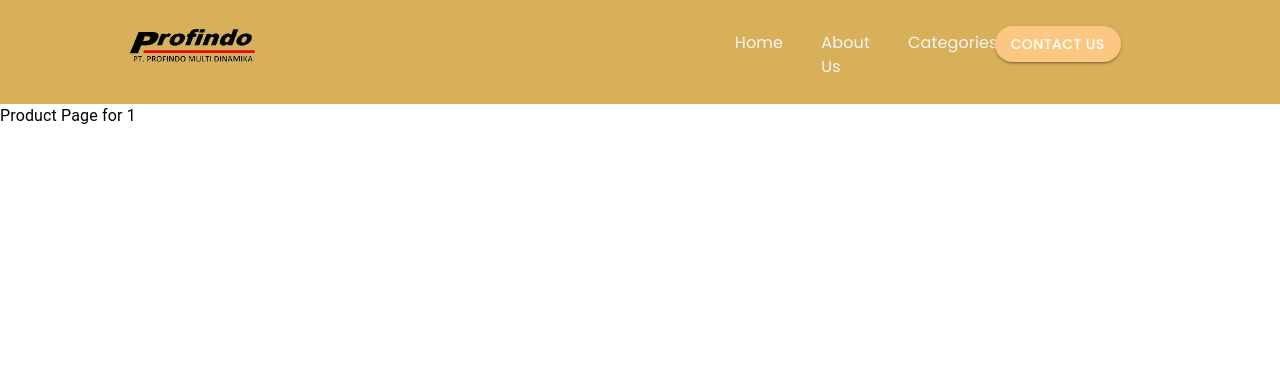
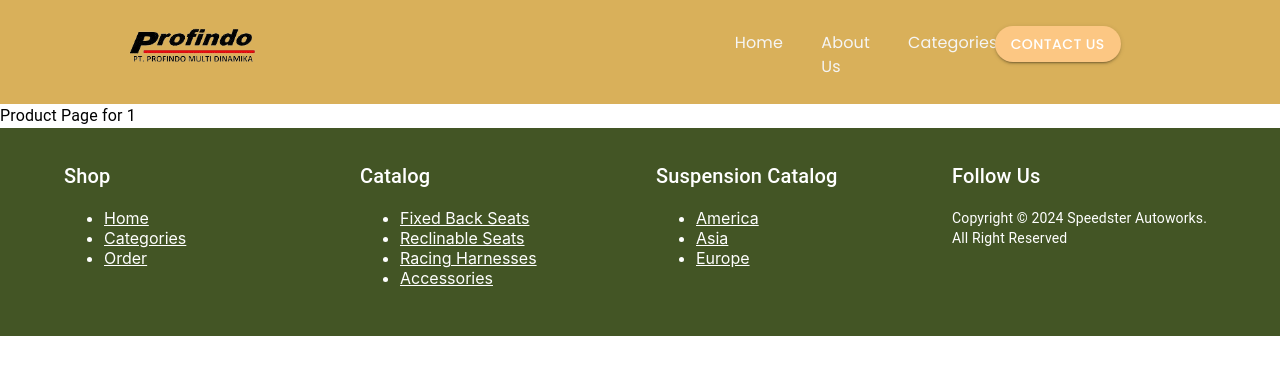
Before and after one commit to istihsan/client, a React (Create React App) app: page /product/1 in a window 1280 px wide. Shown: the top 374 px of the page. Built offline with nearby package versions, Linux system fonts and the light colour scheme.

Commit message:
Landing & Product Edit

```diff
--- a/src/pages/product.jsx
+++ b/src/pages/product.jsx
@@ -2,6 +2,7 @@ import React from 'react';
 import { useParams } from 'react-router-dom';
 import Navbar from './components/main/navbar';
 import { Typography } from '@mui/material';
+import Footer from './components/main/footer.jsx';
 
 const ProductPage = () => {
   const { variantId } = useParams();
@@ -9,6 +10,7 @@ const ProductPage = () => {
     <>
     <Navbar/>
     <Typography>Product Page for {variantId}</Typography>
+    <Footer/>
     </>
   );
 };
```
Also changed, not shown: src/pages/landing.jsx (+0 -11 lines).
